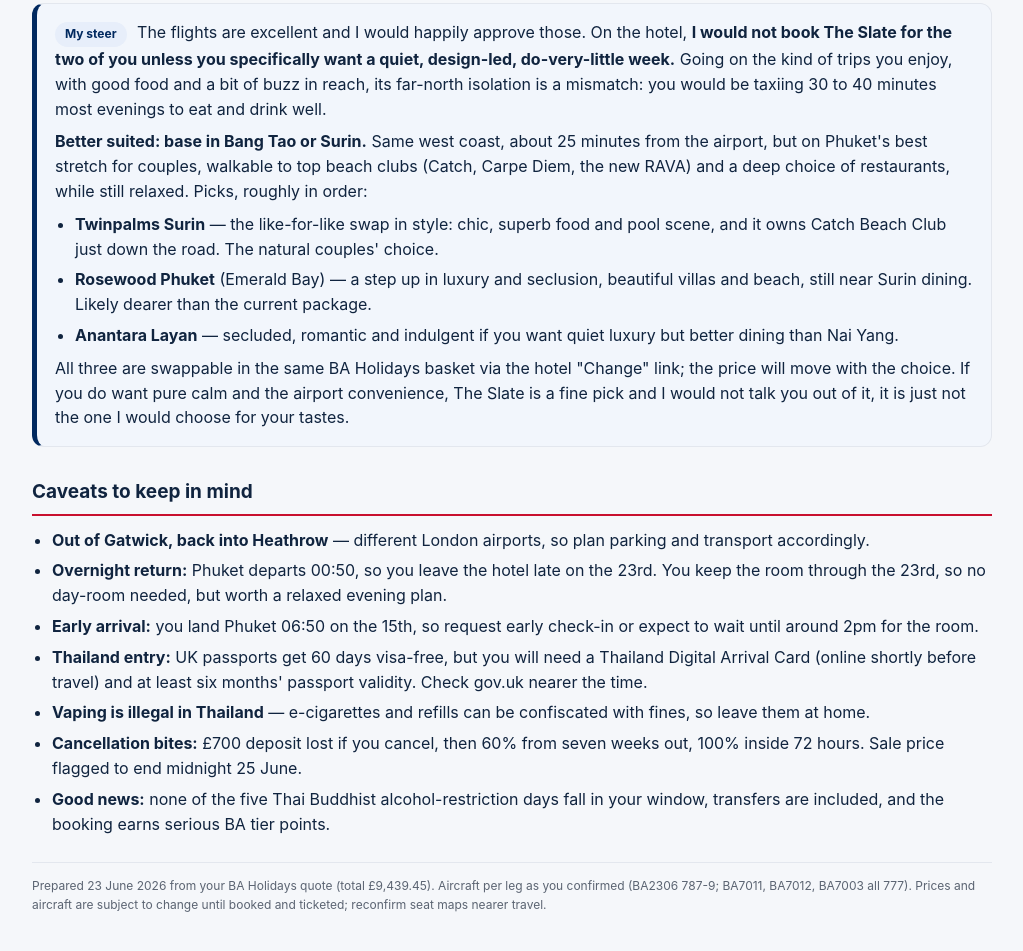
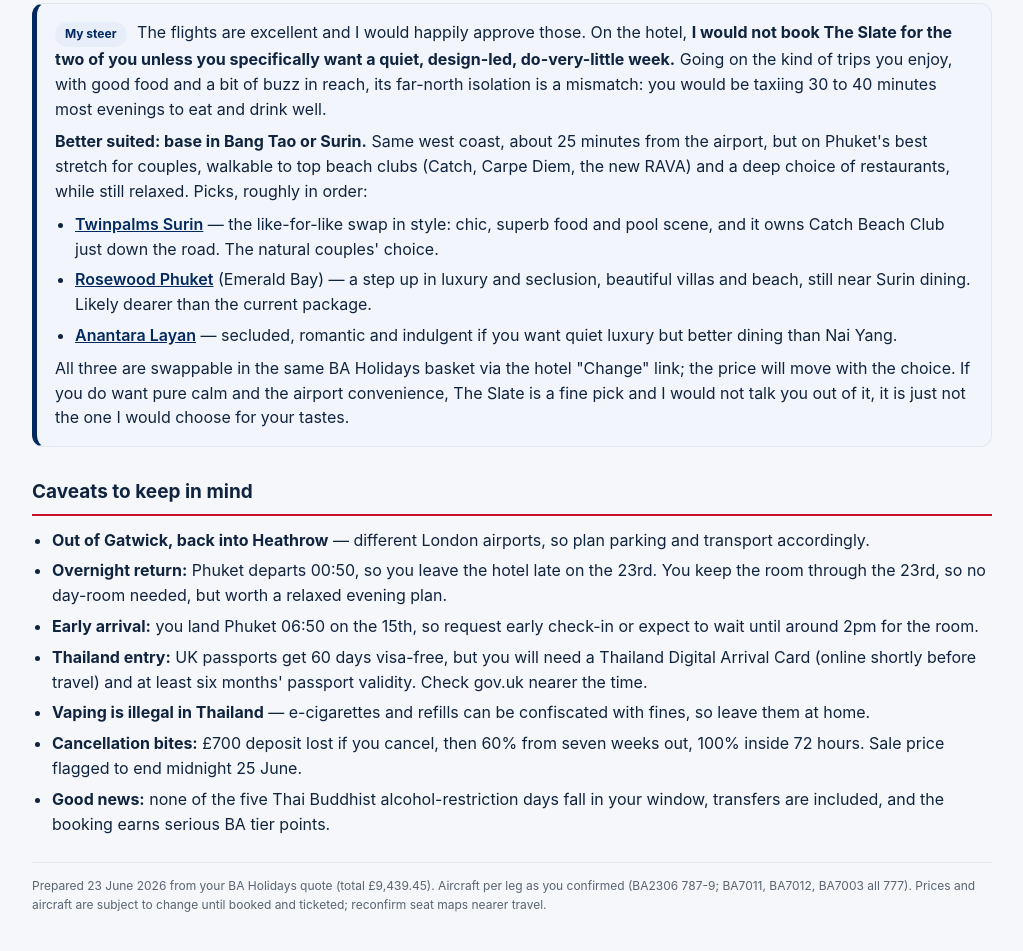
Before and after one commit to jackmandall/thai, a plain HTML site: page index.html in a window 1280 px wide. Shown: the part 1615-2566 px from the top of the page, without its empty margins (128-1151 px from the left). Drawn offline with Linux system fonts and the light colour scheme.

Commit message:
Add files via upload

```diff
--- a/index.html
+++ b/index.html
@@ -93,9 +93,9 @@
   <p style="margin-top:0"><span class="pill">My steer</span> The flights are excellent and I would happily approve those. On the hotel, <b>I would not book The Slate for the two of you unless you specifically want a quiet, design-led, do-very-little week.</b> Going on the kind of trips you enjoy, with good food and a bit of buzz in reach, its far-north isolation is a mismatch: you would be taxiing 30 to 40 minutes most evenings to eat and drink well.</p>
   <p><b>Better suited: base in Bang Tao or Surin.</b> Same west coast, about 25 minutes from the airport, but on Phuket's best stretch for couples, walkable to top beach clubs (Catch, Carpe Diem, the new RAVA) and a deep choice of restaurants, while still relaxed. Picks, roughly in order:</p>
   <ul>
-    <li><b>Twinpalms Surin</b> &mdash; the like-for-like swap in style: chic, superb food and pool scene, and it owns Catch Beach Club just down the road. The natural couples' choice.</li>
-    <li><b>Rosewood Phuket</b> (Emerald Bay) &mdash; a step up in luxury and seclusion, beautiful villas and beach, still near Surin dining. Likely dearer than the current package.</li>
-    <li><b>Anantara Layan</b> &mdash; secluded, romantic and indulgent if you want quiet luxury but better dining than Nai Yang.</li>
+    <li><b><a href="https://www.twinpalms-phuket.com/" target="_blank" rel="noopener noreferrer">Twinpalms Surin</a></b> &mdash; the like-for-like swap in style: chic, superb food and pool scene, and it owns Catch Beach Club just down the road. The natural couples' choice.</li>
+    <li><b><a href="https://www.rosewoodhotels.com/en/phuket" target="_blank" rel="noopener noreferrer">Rosewood Phuket</a></b> (Emerald Bay) &mdash; a step up in luxury and seclusion, beautiful villas and beach, still near Surin dining. Likely dearer than the current package.</li>
+    <li><b><a href="https://www.anantara.com/en/layan-phuket" target="_blank" rel="noopener noreferrer">Anantara Layan</a></b> &mdash; secluded, romantic and indulgent if you want quiet luxury but better dining than Nai Yang.</li>
   </ul>
   <p style="margin-bottom:0">All three are swappable in the same BA Holidays basket via the hotel "Change" link; the price will move with the choice. If you do want pure calm and the airport convenience, The Slate is a fine pick and I would not talk you out of it, it is just not the one I would choose for your tastes.</p>
 </div>
```
